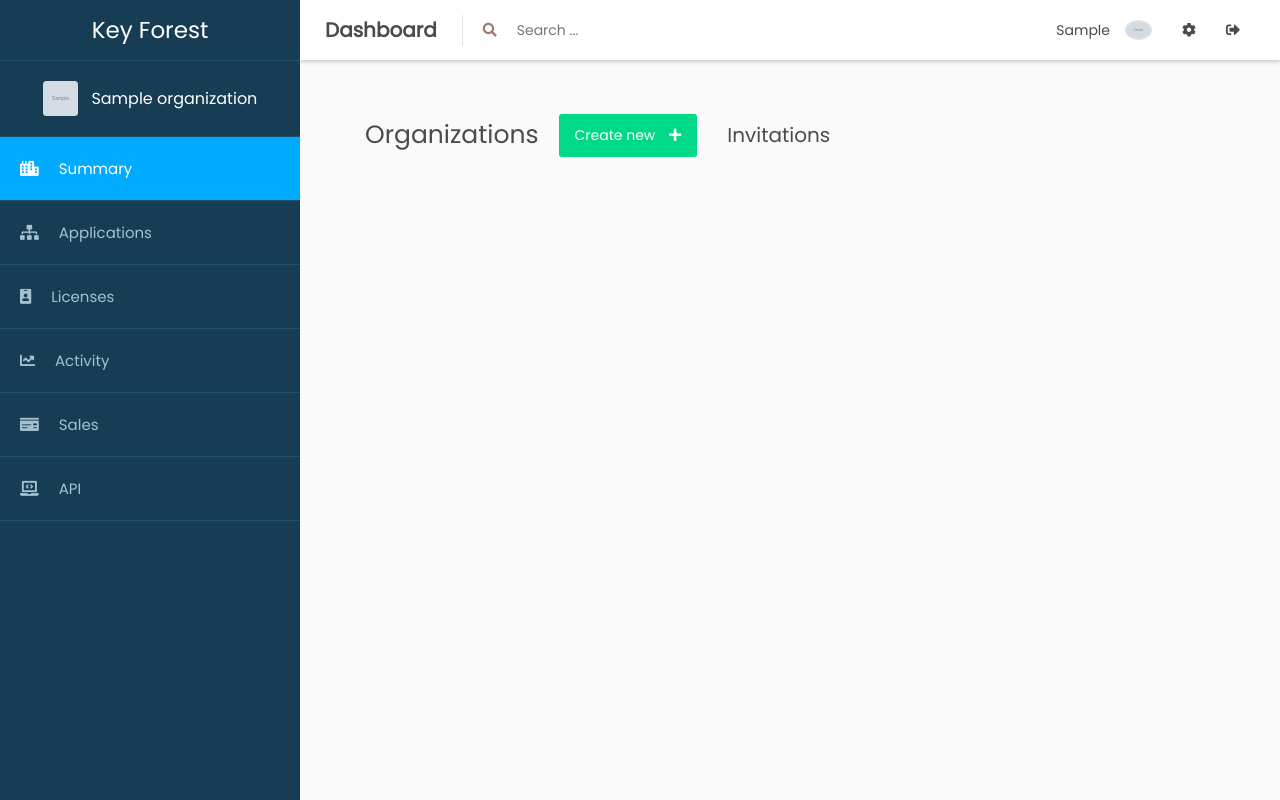
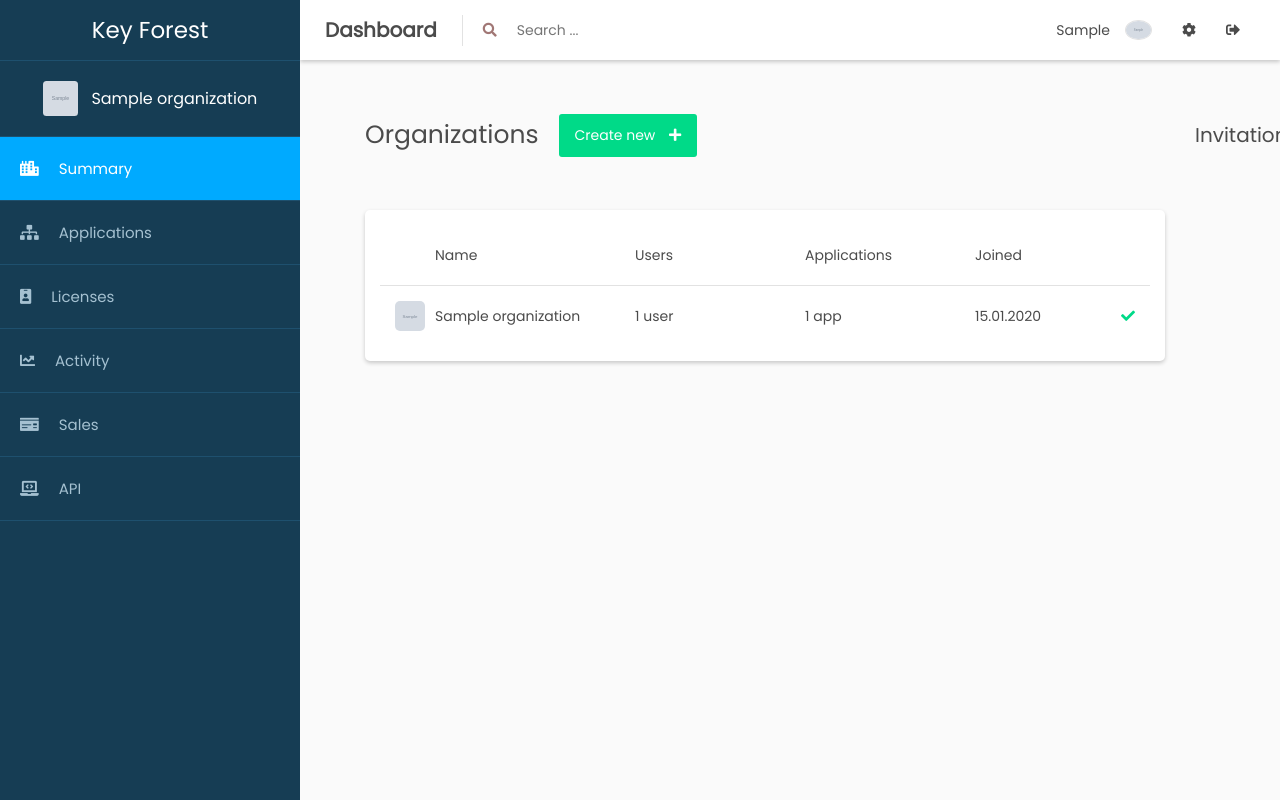
Before and after one commit to Tonyy18/keyforest, a Django app: page /dashboard/ in a window 1280 px wide. Run offline with Django 3.2, Linux system fonts and the light colour scheme; a user stored in the database is signed in; tables that the repository leaves empty hold one stand-in row (values such as "Sample post"); grey boxes marked "Sample" are stand-in pictures.

Commit message:
Creating organizations

```diff
--- a/apps/api/urls.py
+++ b/apps/api/urls.py
@@ -8,5 +8,6 @@ from . import views
 
 urlpatterns = [
     path("organizations/", views.organizations),
-    path("user/organizations", views.User.organizations)
+    path("user/organizations", views._User.organizations),
+    path("organization/app", views._Organization.applications)
 ]
--- a/apps/api/views.py
+++ b/apps/api/views.py
@@ -1,9 +1,12 @@
+import abc
 from django.shortcuts import render
 from django.http import HttpResponse
 from project.models import Organization, User_connection
 from django.contrib.auth.decorators import login_required
 import json
 from . import parameters
+from datetime import date
+from lib import permission
 
 class Codes:
     unauthorized = {
@@ -29,7 +32,7 @@ def response(j):
         res.status_code = j["code"]
     return res
 
-class User:
+class _User:
     def organizations(request):
         if(not request.user.is_authenticated):
             return response(Codes.unauthorized)
@@ -47,7 +50,7 @@ class User:
                         "image": conn.organization.creator.profile.image.url
                     },
                     "image": conn.organization.image.url,
-                    "joined": str(conn.added),
+                    "added": str(conn.added),
                     "users": conn.organization.users,
                     "applications": conn.organization.applications
                 })
@@ -59,6 +62,11 @@ class User:
             #Create new organization
             name = request.POST.get("name")
             about = request.GET.get("about")
+            if(name): name = name.strip()
+            if(about):
+                about = about.strip()
+            else:
+                about = ""
             if(len(name) < parameters.Organization.min_name_length):
                 code = Codes.forbidden
                 code["error"] = "Organizations name was too short. " + str(parameters.Organization.min_name_length) + " letters minimum"
@@ -66,6 +74,10 @@ class User:
             if(len(name) > parameters.Organization.max_name_length):
                 code = Codes.forbidden
                 code["error"] = "Organizations name was too long. " + str(parameters.Organization.max_name_length) + " letters at max"
+                return response(code)
+            if(about and len(about) > parameters.Organization.max_bio_length):
+                code = Codes.forbidden
+                code["error"] = "Organizations description was too long. " + str(parameters.Organization.max_bio_length) + " letters at max"
                 return response(code)
             else:
                 org_count = len(Organization.objects.filter(creator=request.user))
@@ -78,10 +90,8 @@ class User:
                     code["error"] = "Organizations called '%s' already exists"%name
                     return response(code)
                 else:
-                    org = Organization(name=name, creator=request.user)
+                    org = Organization(name=name, about=about, creator=request.user)
                     org.save()
-                    connection = User_connection(user=request.user, organization=org)
-                    connection.save()
                     code = Codes.ok
                     code["data"] = {
                         "id": org.id,
@@ -92,13 +102,42 @@ class User:
                             "image": org.creator.profile.image.url
                         },
                         "image": org.image.url,
-                        "joined": str(connection.added),
+                        "joined": str(date.today().strftime("%y-%m-%d")),
                         "users": org.users,
                         "applications": org.applications
                     }
                     request.user.profile.organization = org
                     request.user.save()
                     return response(code)
+
+class _Organization:
+
+    def applications(request):
+        if(not request.user.is_authenticated):
+            return response(Codes.unauthorized)
+
+        if(request.method == "POST"):
+            if(not permission(request, "create_apps")):
+                return response(Codes.unauthorized)
+
+            name = request.POST.get("name")
+            bio = request.POST.get("bio")
+            if(name): name = name.strip()
+            if(bio):
+                bio = bio.strip()
+            else:
+                bio = ""
+
+            if(len(name) < parameters.Application.min_name_length):
+                code = Codes.forbidden
+                code["error"] = "Application name was too short. " + str(parameters.Application.min_name_length) + " letters minimum"
+                return response(code)
+            if(len(name) > parameters.Application.max_name_length):
+                code = Codes.forbidden
+                code["error"] = "Application name was too long. " + str(parameters.Application.max_name_length) + " letters at max"
+                return response(code)
+
+
 
 def organizations(request):
     if(not request.user.is_authenticated):
@@ -107,7 +146,6 @@ def organizations(request):
     if(request.method == "GET"):
         #Search organizations by name
         name = request.GET.get("name")
-        max_results = parameters.Server.max_org_search
         if(name == None):
             code = Codes.bad_request
             code["error"] = "Organization name is missing"
@@ -115,11 +153,10 @@ def organizations(request):
             limit = request.GET.get("limit")
             try:
                 limit = int(limit)
-                if(limit > max_results):
-                    limit = max_results
             except:
-                limit = max_results
-            orgs = Organization.objects.filter(name__icontains=name)[0:limit]
+                limit = 0
+
+            orgs = Organization.objects.filter(name__icontains=name)[limit:parameters.API.max_org_search]
             results = []
             for org in orgs:
                 results.append({
--- a/apps/dashboard/urls.py
+++ b/apps/dashboard/urls.py
@@ -20,5 +20,6 @@ from . import views as dashboardViews
 urlpatterns = [
     path("", dashboardViews.organizations),
     path("organizations/", dashboardViews.organizations),
-    path("organization/<int:id>", dashboardViews.org)
+    path("organization/<int:id>", dashboardViews.org),
+    path("organization/<int:id>/applications", dashboardViews.applications)
 ]
--- a/apps/dashboard/views.py
+++ b/apps/dashboard/views.py
@@ -1,20 +1,50 @@
 from django.shortcuts import render
 from django.http import HttpResponse
 from django.contrib.auth.decorators import login_required
-from project.models import Organization
+from apps.api.parameters import User
+from project.models import Organization, User_connection
+from lib import permission
+# Create your views here.
 
-# Create your views here.
+def has_connection(request, id):
+    o = User_connection.objects.filter(organization__id=id, user=request.user)
+    if(not o.exists()):
+        return False
+    return o[0]
+
+def has_permission(con, permission):
+    if(permission in con.permissions or "*" in con.permissions):
+        return True
+    return False
+
+def error(request, text):
+    return render(request, "dashboard/error.html", {"text": text})
 
 @login_required
 def organizations(request):
-
+    if(request.user.profile.organization == None):
+        return HttpResponse("You're not part of any organization yet")
     return render(request, "dashboard/organizations.html")
 
 @login_required
 def org(request, id):
-    o = Organization.objects.filter(id=id)
-    if(not o.exists()):
-        return render(request, "dashboard/not_exist.html")
-    request.user.profile.organization = o[0]
+    if(request.user.profile.organization == None):
+        return HttpResponse("You're not part of any organization yet")
+    con = has_connection(request, id)
+    if(not con):
+        return error(request, "This site doesn't exist")
+    request.user.profile.organization = con.organization
     request.user.save()
-    return render(request, "dashboard/org.html", {"org": o[0]})
+    return render(request, "dashboard/org.html", {"data": con})
+
+@login_required
+def applications(request, id):
+    if(request.user.profile.organization == None):
+        return HttpResponse("You're not part of any organization yet")
+    con = has_connection(request, id)
+    if(not con):
+        return error(request, "This site doesn't exist")
+    showbtn = False #Create application button
+    if(has_permission(con, "create_apps")):
+        showbtn = True
+    return render(request, "dashboard/apps.html", {"showBtn": showbtn})
--- a/project/settings.py
+++ b/project/settings.py
@@ -27,7 +27,6 @@ SECRET_KEY = 'g**cyt8^0%5x**5-njc^qyn&+crbmyttb7v#o7uwaa+ei8+fsg'
 DEBUG = True
 
 ALLOWED_HOSTS = ["*"]
-
 
 # Application definition
 
--- a/static/css/dashboard.css
+++ b/static/css/dashboard.css
@@ -151,14 +151,16 @@ body {
 .sidebar .menu .fas {
     margin-right: 20px;
 }
-.not-exist {
+.error-page {
     text-align: center;
     font-size: 25px;
     color: DarkGray;
-    line-height: 100px;
+    padding-top: 100px;
 }
 .dashboard-page {
     display: flex;
+    width: 100%;
+    height: 100%;
 }
 .dashboard-page .page-section {
     padding: 0 15px;
@@ -180,3 +182,75 @@ body {
 .dashboard-page .page-section header .btn {
     margin-left: 20px;
 }
+
+/*ITEM LIST*/
+.list {
+    background-color: white;
+    border-radius: 5px;
+    box-shadow: 0 2px 4px 0 rgba(0,0,0,0.2);
+    padding: 15px;
+}
+.list li {
+    list-style: none;
+}
+.list .list-header {
+    font-size: 14px;
+}
+.list .list-item {
+    display: flex;
+    padding: 15px;
+    align-items: center;
+}
+.list .list-item:not(.list-header):hover {
+    background-color: #FAFAFA;
+}
+.list > :not(:first-child) {
+    border-top: 1px solid #E2E2E2;
+}
+.list .list-item .item-image {
+    height: 30px;
+    width: 30px;
+    border-radius: 5px;
+}
+.list .list-item .item-cells {
+    flex-grow: 1;
+    display: flex;
+}
+.list .list-item .item-cells > * {
+    padding: 0 10px;
+    text-overflow: ellipsis;
+    overflow: hidden;
+    white-space: nowrap;
+    position: relative;
+}
+.list .list-item .item-cells > :first-child{
+    width: 200px;
+}
+.list .list-item .item-cells > :not(:first-child) {
+    flex-basis: 100px;
+    flex-grow: 1;
+}
+.list .list-item .item-cells > :last-child .fas {
+    position: absolute;
+    right: 0px;
+    top: calc(50% - 6.8px);
+}
+.list .list-item .item-cells > :last-child .fa-check {
+    color: var(--green);
+}
+.list .list-item .item-cells > :last-child .fa-star {
+    color: gold;
+}
+.list .list-error,
+.list .list-message {
+    text-align: center;
+    font-weight: bolder;
+    padding: 15px 0;
+}
+.list .list-error {
+    color: red;
+}
+.dashboard-page#organizations #org-list {
+    width: 800px;
+}
+/*ITEM LIST END*/
--- a/static/js/base.js
+++ b/static/js/base.js
@@ -85,3 +85,11 @@ class User {
         })
     }
 }
+
+const date_format = (date, format) => {
+    const split = date.split("-");
+    const year = split[0];
+    const month = split[1];
+    const day = split[2]
+    return format.replace("y", year).replace("m", month).replace("d", day)
+}
--- a/templates/dashboard/not_exist.html
+++ b/templates/dashboard/error.html
@@ -1,7 +1,7 @@
 {% extends "dashboard/sidebar.html" %}
 {% block title %}Dashboard | Organizations{% endblock %}
 {% block body %}
-    <div class="not-exist">
-        This site doesn't exist
+    <div class="error-page">
+        {{text}}
     </div>
 {% endblock %}
--- a/templates/dashboard/organizations.html
+++ b/templates/dashboard/organizations.html
@@ -29,6 +29,17 @@
                 <h1>Organizations</h1>
                 <button class="btn btn-green" onclick="showModal()">Create new <i class="fas fa-plus"></i></button>
             </header>
+            <ul class="list" id="org-list">
+                <li class="list-header list-item">
+                    <div class="item-image"></div>
+                    <div class="item-cells">
+                        <p>Name</p>
+                        <p>Users</p>
+                        <p>Applications</p>
+                        <p>Joined</p>
+                    </div>
+                </li>
+            </ul>
         </section>
         <section class="page-section flex-grow">
             <header>
@@ -56,6 +67,54 @@
         modal.close();
         return false;
     })
+    const create_org_el = (data) => {
+        const el = $("<li></li>");
+        const link = $('<a href="/dashboard/organization/' + data.id + '" class="list-item"></a>')
+        link.append('<img class="item-image" src="' + data.image + '">')
+        const cells = $('<div class="item-cells"></div>')
+        cells.append('<p>' + data.name + '</p>')
+        if(data.users == 1) {
+            cells.append('<p>' + data.users + ' user</p>')
+        } else {
+            cells.append('<p>' + data.users + ' users</p>')
+        }
+        if(data.applications == 1) {
+            cells.append('<p>' + data.applications + ' app</p>')
+        } else {
+            cells.append('<p>' + data.applications + ' apps</p>')
+        }
+        const added = date_format(data.added, "d.m.y");
+        const c = $('<p>' + added + '</p>')
+        if(data.id == {{user.profile.organization.id}}) {
+            c.append('<i class="fas fa-check"></i>')
+        } else if (data.creator.id == {{user.id}}) {
+            c.append('<i class="fas fa-star"></i>')
+        }
+        cells.append(c)
+        link.append(cells);
+        el.append(link);
+        return el;
+    }
 
+    User.get_organizations(function(data) {
+        data = data.data
+        let active = null;
+        for(a in data) {
+            if(data[a].id == {{user.profile.organization.id}}){
+                active = data[a];
+                continue
+            };
+            const el = create_org_el(data[a])
+            $("#org-list .list-header").after(el);
+        }
+        const el = create_org_el(active)
+            $("#org-list .list-header").after(el);
+    }, function(data) {
+        let message = "Error ocurred";
+        if("error" in data) {
+            message = data["error"]
+        }
+        $("#org-list .list-header").after($("<li class='list-error'>" + message + "</li>"))
+    })
     </script>
 {% endblock %}
```
Also changed, not shown: apps/api/parameters.py (+8 -1 lines), lib/__init__.py (+10 -0 lines), project/models.py (+38 -3 lines), templates/dashboard/apps.html (added, +42 -0 lines), templates/dashboard/org.html (+7 -3 lines), project/migrations/0001_initial.py, 1 other file.
